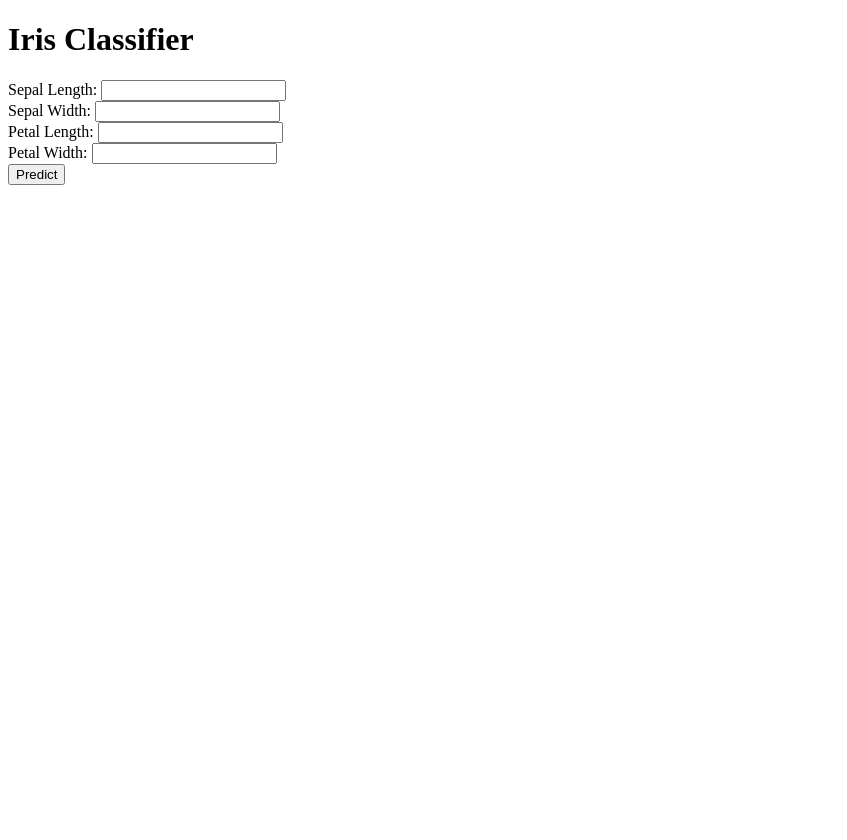
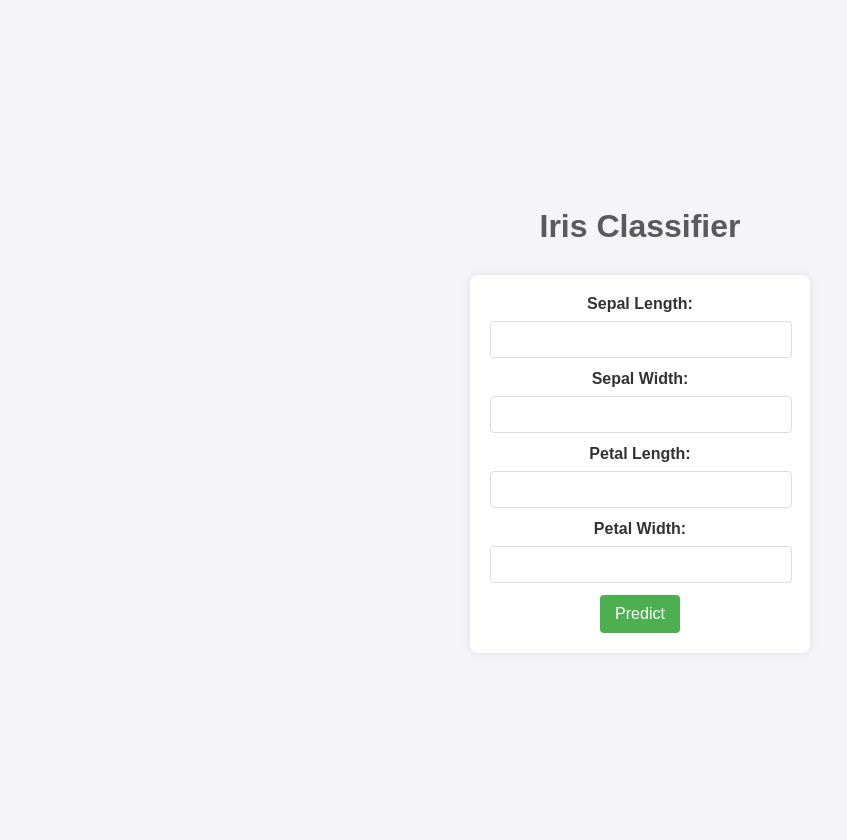
Before and after one commit to SenSheep/10_pet_projects_ML, a Flask app: page / in a window 1280 px wide. Shown: the whole page, without its empty margins (0-847 px from the left). Before the commit the page ends 185 px from the top, so only its background shows below. Run offline with Flask 3, Linux system fonts and the light colour scheme; parts of the project's set-up code (start-up, migrations or seed data) failed here and were passed over.

Commit message:
Upgrade
New design (ONLY FIRST PAGE) and add checking user input

```diff
--- a/Iris_Flower_Classification/app.py
+++ b/Iris_Flower_Classification/app.py
@@ -1,4 +1,4 @@
-from flask import Flask, request, render_template
+from flask import Flask, request, render_template, redirect, url_for
 import joblib
 import numpy as np
 
@@ -15,21 +15,35 @@ def index():
 # Обработка данных формы
 @app.route('/predict', methods=['POST'])
 def predict():
-    # Получение данных из формы
-    sepal_length = float(request.form['sepal_length'])
-    sepal_width = float(request.form['sepal_width'])
-    petal_length = float(request.form['petal_length'])
-    petal_width = float(request.form['petal_width'])
+    try:
+        # Получение данных из формы
+        sepal_length = float(request.form['sepal_length'])
+        sepal_width = float(request.form['sepal_width'])
+        petal_length = float(request.form['petal_length'])
+        petal_width = float(request.form['petal_width'])
 
-    # Преобразование данных в формат, требуемый моделью
-    features = np.array([[sepal_length, sepal_width, petal_length, petal_width]])
+        # Проверка диапазона значений
+        if sepal_length <= 0 or sepal_width <= 0 or petal_length <= 0 or petal_width <= 0:
+            raise ValueError("All measurements must be positive numbers.")
 
-    # Предсказание
-    prediction = model.predict(features)
-    iris_species = ['setosa', 'versicolor', 'virginica']
-    result = iris_species[prediction[0]]
+        # Преобразование данных в формат, требуемый моделью
+        features = np.array([[sepal_length, sepal_width, petal_length, petal_width]])
 
-    return render_template('result.html', result=result)
+        # Предсказание
+        prediction = model.predict(features)
+        iris_species = ['setosa', 'versicolor', 'virginica']
+        result = iris_species[prediction[0]]
+
+        return render_template('result.html', result=result)
+
+    except ValueError as e:
+        # Обработка ошибки ввода и перенаправление обратно на главную страницу с сообщением об ошибке
+        error_message = str(e)
+        return render_template('index.html', error=error_message)
+    except Exception as e:
+        # Обработка других ошибок
+        error_message = "An unexpected error occurred: " + str(e)
+        return render_template('index.html', error=error_message)
 
 if __name__ == '__main__':
     app.run(debug=True)
--- a/Iris_Flower_Classification/templates/index.html
+++ b/Iris_Flower_Classification/templates/index.html
@@ -4,18 +4,71 @@
     <meta charset="UTF-8">
     <meta name="viewport" content="width=device-width, initial-scale=1.0">
     <title>Iris Classifier</title>
+    <style>
+        body {
+            font-family: Arial, sans-serif;
+            background-color: #f4f4f9;
+            color: #333;
+            margin: 0;
+            padding: 20px;
+            display: flex;
+            justify-content: center;
+            align-items: center;
+            height: 100vh;
+            flex-direction: column; /* Убедитесь, что элементы располагаются вертикально */
+        }
+        h1 {
+            color: #5a5a5a;
+            margin-bottom: 30px; /* Отступ снизу для создания пространства между заголовком и формой */
+        }
+        form {
+            background: #ffffff;
+            padding: 20px;
+            border-radius: 8px;
+            box-shadow: 0 0 10px rgba(0, 0, 0, 0.1);
+            width: 300px;
+            text-align: center; /* Центрирование содержимого формы */
+        }
+        label {
+            display: block;
+            margin-bottom: 8px;
+            font-weight: bold;
+        }
+        input[type="text"] {
+            width: calc(100% - 20px);
+            padding: 10px;
+            margin-bottom: 12px;
+            border: 1px solid #ddd;
+            border-radius: 4px;
+        }
+        button {
+            background-color: #4CAF50;
+            color: white;
+            padding: 10px 15px;
+            border: none;
+            border-radius: 4px;
+            cursor: pointer;
+            font-size: 16px;
+        }
+        button:hover {
+            background-color: #45a049;
+        }
+    </style>
 </head>
 <body>
     <h1>Iris Classifier</h1>
+    {% if error %}
+    <p style="color: red;">{{ error }}</p>
+    {% endif %}
     <form action="/predict" method="post">
         <label for="sepal_length">Sepal Length:</label>
-        <input type="text" id="sepal_length" name="sepal_length" required><br>
+        <input type="text" id="sepal_length" name="sepal_length" required>
         <label for="sepal_width">Sepal Width:</label>
-        <input type="text" id="sepal_width" name="sepal_width" required><br>
+        <input type="text" id="sepal_width" name="sepal_width" required>
         <label for="petal_length">Petal Length:</label>
-        <input type="text" id="petal_length" name="petal_length" required><br>
+        <input type="text" id="petal_length" name="petal_length" required>
         <label for="petal_width">Petal Width:</label>
-        <input type="text" id="petal_width" name="petal_width" required><br>
+        <input type="text" id="petal_width" name="petal_width" required>
         <button type="submit">Predict</button>
     </form>
 </body>
```
Also changed, not shown: 1 other file.
